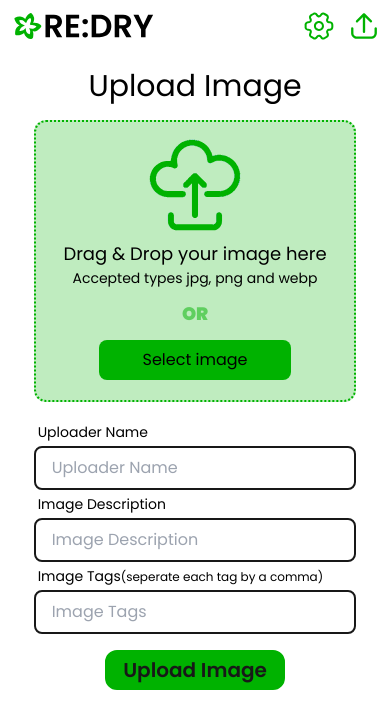
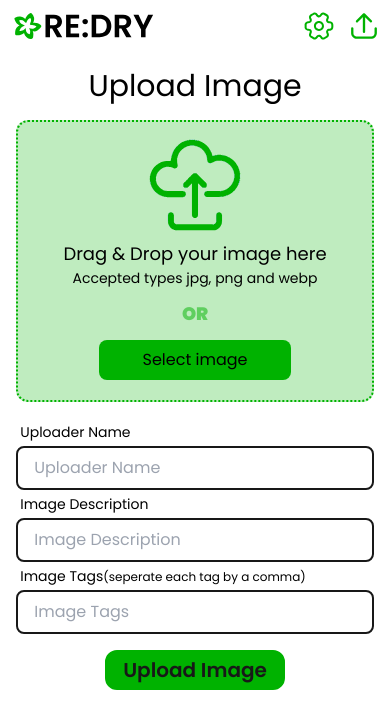
Before and after one commit to matt-powelldev2784/Redry_Image_Library_Client, a React (Create React App) app: page /upload-image in a window 390 px wide. Shown: the top 728 px of the page. Built offline with nearby package versions, Linux system fonts and the light colour scheme.

Commit message:
changes form width

```diff
--- a/src/components/uploadImage/components/DropFile.tsx
+++ b/src/components/uploadImage/components/DropFile.tsx
@@ -82,8 +82,10 @@ export const DropFile = ({ formik }: DropFileProps) => {
         className="m-4 mb-2 w-24"
       />
 
-      <p className="text-lg">Drag & Drop your image here</p>
-      <p className="mb-3 text-sm">Accepted types jpg, png and webp</p>
+      <p className="text-center text-lg">Drag & Drop your image here</p>
+      <p className="mb-3 text-center text-sm">
+        Accepted types jpg, png and webp
+      </p>
       <p className="mb-3 text-lg font-bold text-primaryGreen/50">OR</p>
       <div className="mb-5 w-48 cursor-pointer rounded-lg bg-primaryGreen p-2 text-center">
         <input
--- a/src/components/uploadImage/components/Form.tsx
+++ b/src/components/uploadImage/components/Form.tsx
@@ -14,7 +14,7 @@ export const Form = () => {
 
   return (
     <article className="flex w-full items-center justify-center">
-      <div className="my-4 mb-8 flex flex-col items-center justify-center md:w-1/2">
+      <div className="my-4 mb-8 flex w-full flex-col items-center justify-center md:w-1/2">
         <h1 className="text-3xl">Upload Image</h1>
         {errorsJSX ? errorsJSX : null}
         <form
```
